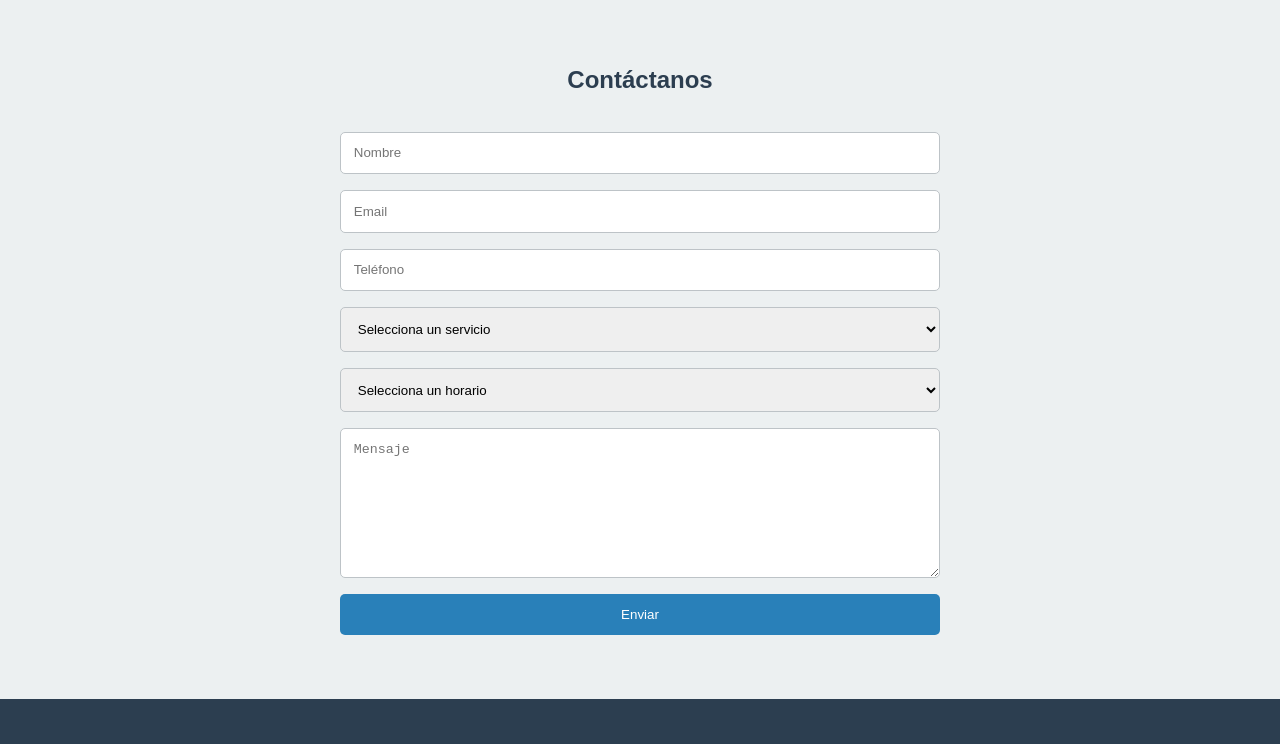
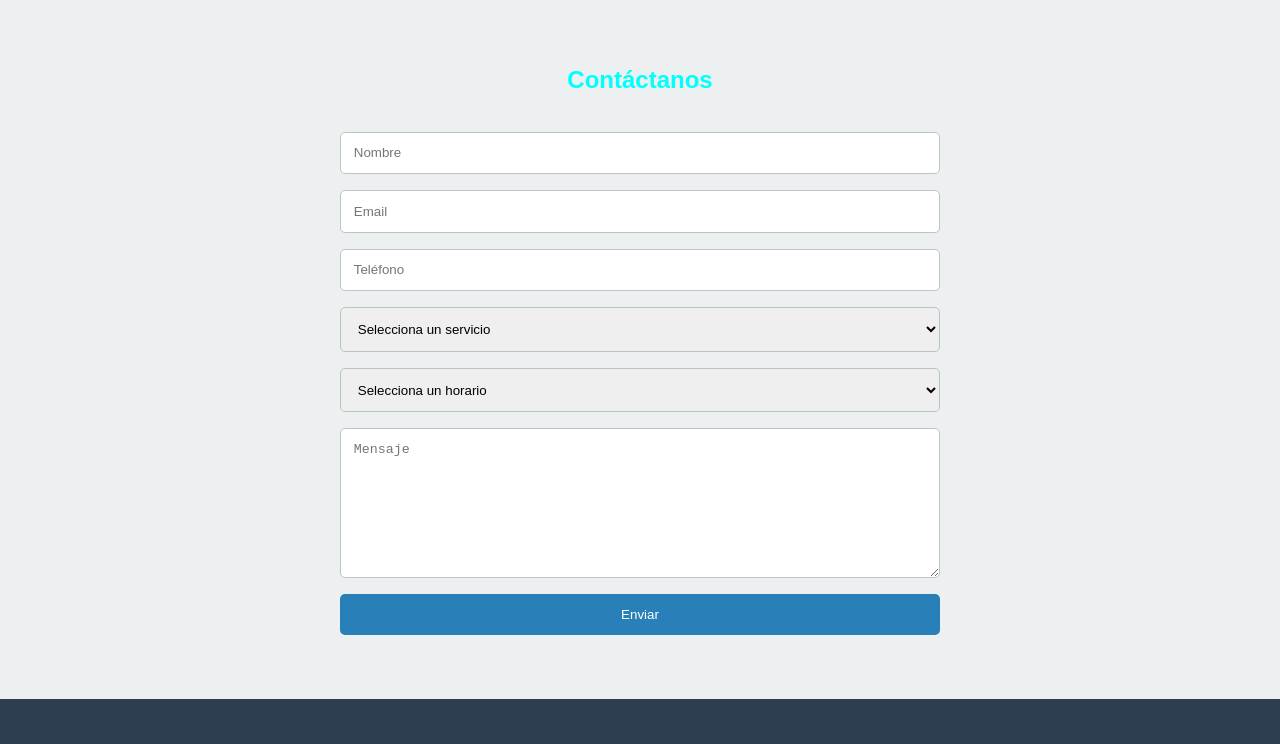
Before and after one commit to IVAN0137/Barber-MG, a plain HTML site: page index.html in a window 1280 px wide. Shown: the part 1332-2076 px from the top of the page. Drawn offline with Linux system fonts and the light colour scheme; a web font is replaced by a local one.

Commit message:
se acomodo el texto de contacto

```diff
--- a/index.html
+++ b/index.html
@@ -73,7 +73,7 @@
         -->
 
         <section id="contacto">
-            <h2>Contáctanos</h2>
+            <h2 style="color: aqua;">Contáctanos</h2>
             <form id="contactForm">
                 <input type="text" name="nombre" placeholder="Nombre" required>
                 <input type="email" name="email" placeholder="Email" >
```
